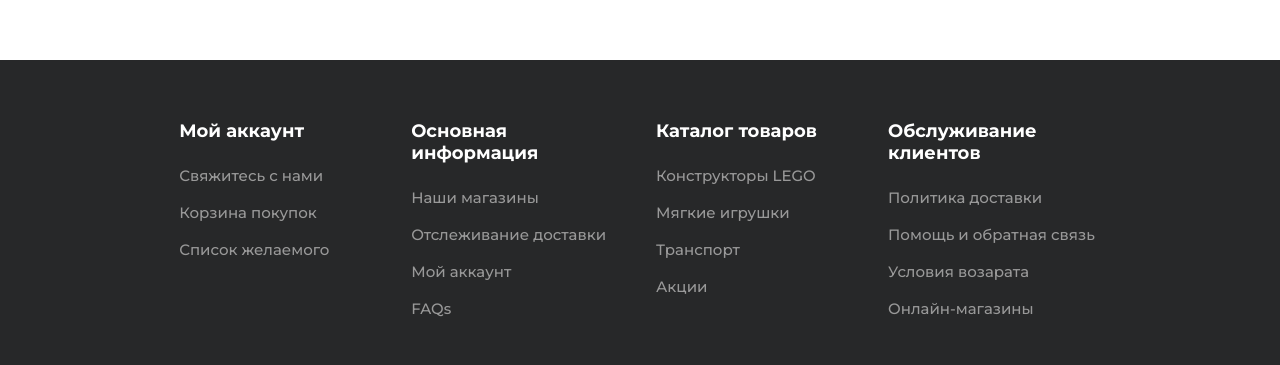
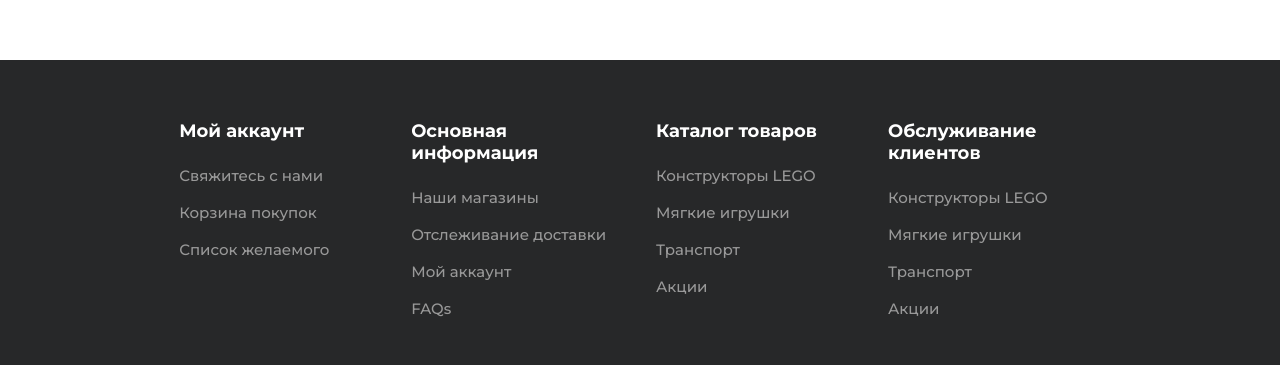
Before and after one commit to UkroSchwein/Toy-store, a plain HTML site: page stocks/stocks.html in a window 1280 px wide. Shown: the part 1488-1853 px from the top of the page. Drawn offline with nearby package versions, Linux system fonts and the light colour scheme.

Commit message:
Update stocks.html

```diff
--- a/stocks/stocks.html
+++ b/stocks/stocks.html
@@ -112,10 +112,10 @@
 
 		<div class="contact-box">
 			<h4>Обслуживание клиентов</h4>
-			<li><a href="#">Политика доставки</a></li>
-			<li><a href="#">Помощь и обратная связь</a></li>
-			<li><a href="#">Условия возарата</a></li>
-			<li><a href="#">Онлайн-магазины</a></li>
+			<li><a href="https://ukroschwein.github.io/Toy-store/constructors/constructors.html">Конструкторы LEGO</a></li>
+			<li><a href="https://ukroschwein.github.io/Toy-store/soft%20toys/softToys.html">Мягкие игрушки</a></li>
+			<li><a href="https://ukroschwein.github.io/Toy-store/transport/Transport.html">Транспорт</a></li>
+			<li><a href="#">Акции</a></li>
 		</div>
 
 		<div class="contact-box">
```
